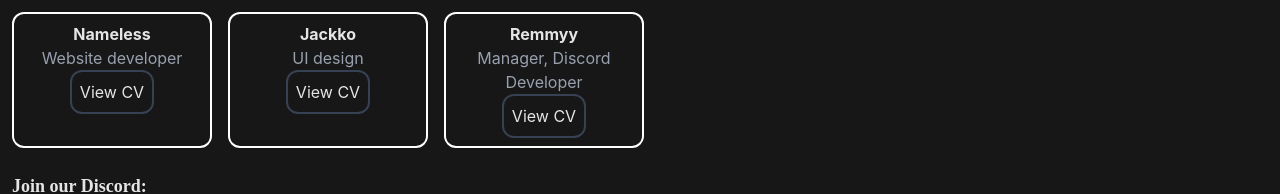
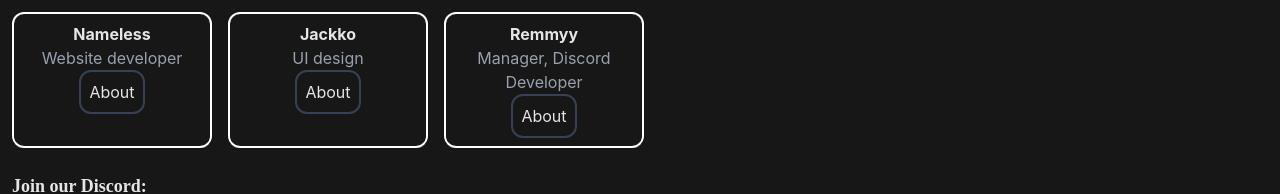
Before and after one commit to Nameless-Productions/rtrs-website, a React (Vite) app: page / in a window 1280 px wide. Shown: the part 370-564 px from the top of the page. Built offline with nearby package versions, Linux system fonts and the light colour scheme.

Commit message:
update: change view cv to about

```diff
--- a/src/components/MainPage.tsx
+++ b/src/components/MainPage.tsx
@@ -17,19 +17,19 @@ export default function MainPage({setPage}: {setPage: any}) {
       <div className="text-center w-50 border-white border-2 p-2 rounded-xl">
           <p className="font-bold">Nameless</p>
           <p className="text-gray-400">Website developer</p>
-          <button className="btnNormal" onClick={() => setPage("nameless")}>View CV</button>
+          <button className="btnNormal" onClick={() => setPage("nameless")}>About</button>
       </div>
 
       <div className="text-center w-50 border-white border-2 p-2 rounded-xl">
           <p className="font-bold">Jackko</p>
           <p className="text-gray-400">UI design</p>
-          <button className="btnNormal" onClick={() => setPage("jackko")}>View CV</button>
+          <button className="btnNormal" onClick={() => setPage("jackko")}>About</button>
       </div>
 
       <div className="text-center w-50 border-white border-2 p-2 rounded-xl">
           <p className="font-bold">Remmyy</p>
           <p className="text-gray-400">Manager, Discord Developer</p>
-          <button className="btnNormal" onClick={() => setPage("remmyy")}>View CV</button>
+          <button className="btnNormal" onClick={() => setPage("remmyy")}>About</button>
       </div>
     </div>
 
```
